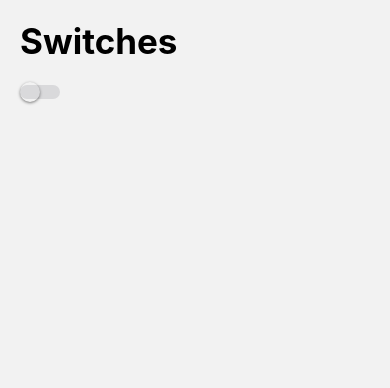
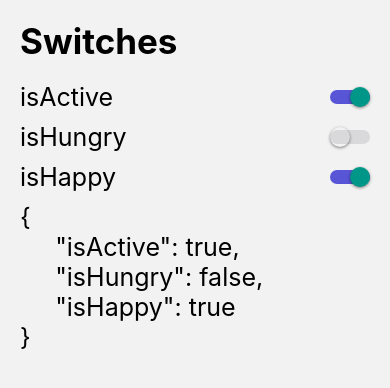
Before and after one commit to TonatiuhV/RNComponents, a React Native app: screen /SwitchScreen in a window 390 px wide. Shown: the top 388 px of the page. Built offline with nearby package versions, Linux system fonts and the light colour scheme.

Commit message:
CustomeSwitches

```diff
--- /dev/null
+++ b/src/components/CustomeSwitch.tsx
@@ -0,0 +1,25 @@
+import React, {useState} from 'react';
+import {Platform, Switch} from 'react-native';
+
+interface Props {
+  isOn: boolean;
+  onChange: (value: boolean) => void;
+}
+
+export const CustomeSwitch = ({isOn, onChange}: Props) => {
+  const [isEnabled, setIsEnabled] = useState(isOn);
+
+  const toggleSwitch = () => {
+    setIsEnabled(!isEnabled);
+    onChange(!isEnabled); // Hasta que se renderiza cambia
+  };
+  return (
+    <Switch
+      trackColor={{false: '#D9D9DB', true: '#5856D6'}}
+      thumbColor={Platform.OS === 'android' ? '#5856D6' : ''}
+      // ios_backgroundColor="#3e3e3e"
+      onValueChange={toggleSwitch}
+      value={isEnabled}
+    />
+  );
+};
--- a/src/components/FlatListMenuItem.tsx
+++ b/src/components/FlatListMenuItem.tsx
@@ -16,10 +16,10 @@
       activeOpacity={0.5}
       onPress={() => navigation.navigate(menuItem.component as any)}>
       <View style={styles.container}>
-        <Icon name={menuItem.icon} color="gray" size={23} />
+        <Icon name={menuItem.icon} color="#5856D6" size={23} />
         <Text style={styles.itemText}>{menuItem.name}</Text>
         <View style={{flex: 1}}></View>
-        <Icon name="chevron-forward-outline" color="gray" size={23} />
+        <Icon name="chevron-forward-outline" color="#5856D6" size={23} />
       </View>
     </TouchableOpacity>
   );
--- a/src/screens/SwitchScreen.tsx
+++ b/src/screens/SwitchScreen.tsx
@@ -1,21 +1,62 @@
 import React, {useState} from 'react';
-import {Platform, Switch, View} from 'react-native';
+import {Platform, StyleSheet, Switch, Text, View} from 'react-native';
+import {CustomeSwitch} from '../components/CustomeSwitch';
 import {HeaderTitle} from '../components/HeaderTitle';
 
 export const SwitchScreen = () => {
-  const [isEnabled, setIsEnabled] = useState(false);
-  const toggleSwitch = () => setIsEnabled(!isEnabled);
+  const [state, setState] = useState({
+    isActive: true,
+    isHungry: false,
+    isHappy: true,
+  });
+
+  const {isActive, isHungry, isHappy} = state;
+  const onChange = (value: boolean, field: string) => {
+    setState({
+      ...state,
+      [field]: value,
+    });
+  };
 
   return (
     <View style={{marginHorizontal: 20}}>
       <HeaderTitle title="Switches" />
-      <Switch
-        trackColor={{false: '#D9D9DB', true: '#5856D6'}}
-        thumbColor={Platform.OS === 'android' ? '#5856D6' : ''}
-        // ios_backgroundColor="#3e3e3e"
-        onValueChange={toggleSwitch}
-        value={isEnabled}
-      />
+      <View style={styles.switchRow}>
+        <Text style={styles.switchText}>isActive</Text>
+        <CustomeSwitch
+          onChange={isEnabled => onChange(isEnabled, 'isActive')}
+          isOn={isActive}
+        />
+      </View>
+      {/* isHungry */}
+      <View style={styles.switchRow}>
+        <Text style={styles.switchText}>isHungry</Text>
+        <CustomeSwitch
+          onChange={isEnabled => onChange(isEnabled, 'isHungry')}
+          isOn={isHungry}
+        />
+      </View>
+      {/* isHappy */}
+      <View style={styles.switchRow}>
+        <Text style={styles.switchText}>isHappy</Text>
+        <CustomeSwitch
+          onChange={isEnabled => onChange(isEnabled, 'isHappy')}
+          isOn={isHappy}
+        />
+      </View>
+      <Text style={styles.switchText}>{JSON.stringify(state, null, 5)}</Text>
     </View>
   );
 };
+
+const styles = StyleSheet.create({
+  switchRow: {
+    flexDirection: 'row',
+    justifyContent: 'space-between',
+    alignItems: 'center',
+    marginBottom: 10,
+  },
+  switchText: {
+    fontSize: 25,
+  },
+});
```
